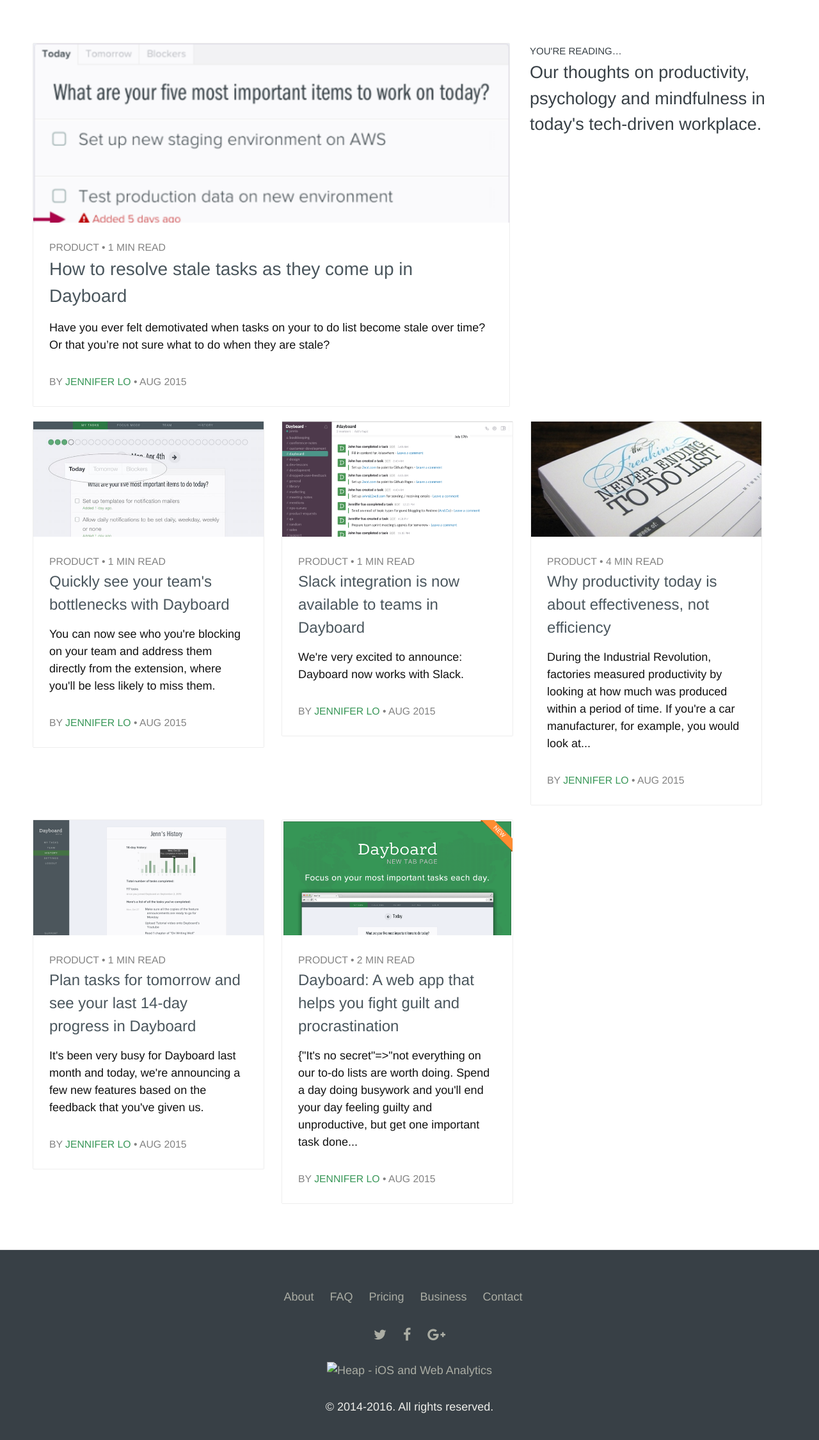
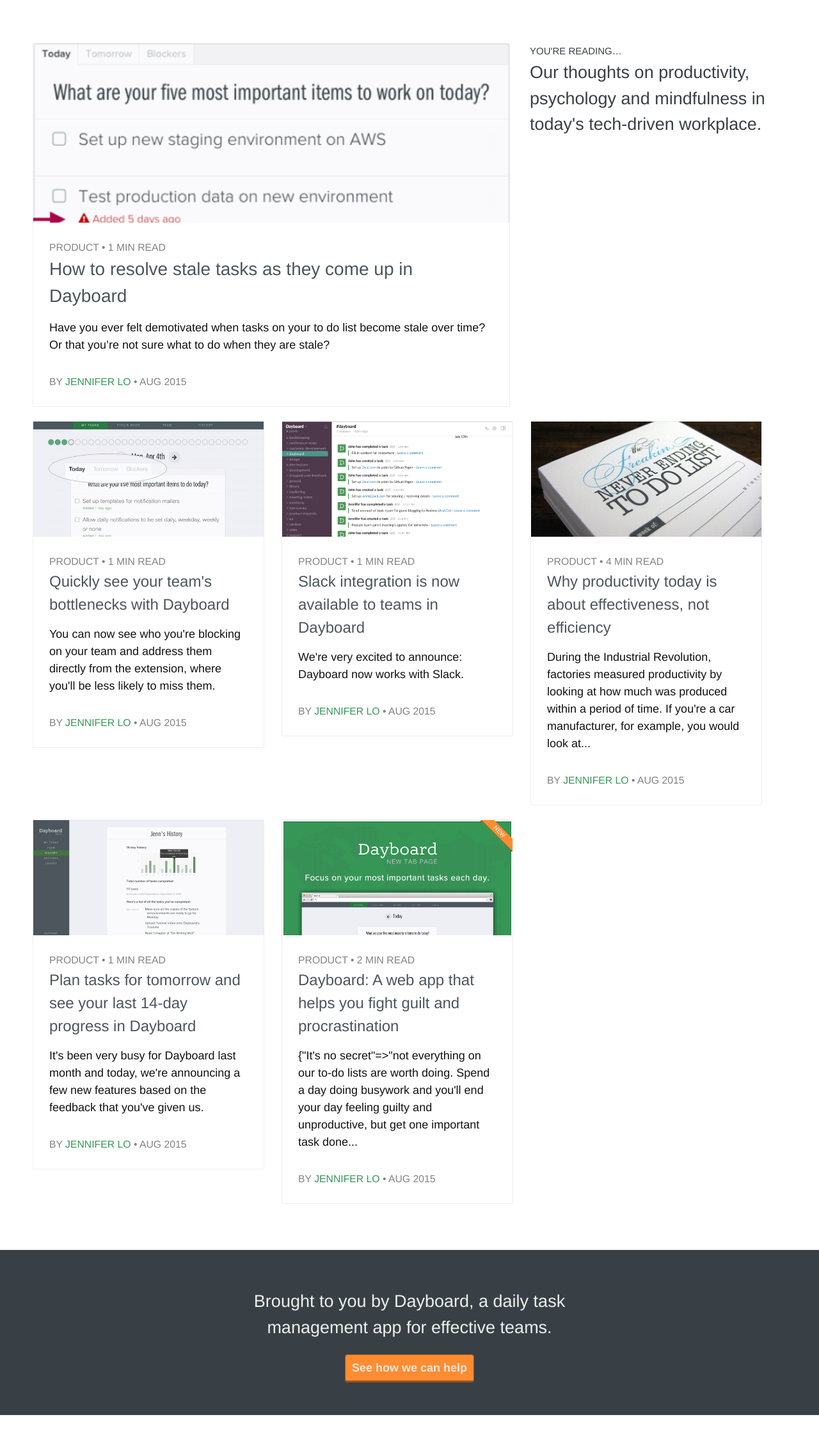
Before and after one commit to dayboard/blog, a Jekyll site: the page built from index.html, in a window 1280 px wide, cut to the strip 124-2397 px from the top of the page. Shown: the top 2251 px of the strip at 64% size. Built offline with Jekyll 4.4.1, drawn with Linux system fonts in a browser that asks for light colours; nearby versions of some CDN libraries; after the commit the page ends 2336 px from its top, so only the background shows below that.

Commit message:
Changed original footer to leadgen brought to you by footer that links to Dayboard homepage + added styles for orange button

```diff
--- a/_includes/footer.html
+++ b/_includes/footer.html
@@ -2,7 +2,16 @@
 
   <div class="wrapper">
 
-    <div class="footer-links">
+    <div class="footer-leadgen">
+      <div class="about">
+        <h2>Brought to you by Dayboard, a daily task management app for effective teams.</h2>
+      </div>
+
+      <a class="orange-button" href="/">See how we can help</a>
+
+    </div>
+
+    <!--<div class="footer-links">
         <a href="http://dayboard.co/about">About</a>
         <a href="http://dayboard.co/faq">FAQ</a>
         <a href="http://dayboard.co/pricing">Pricing</a>
@@ -16,7 +25,7 @@
         <a href="https://heapanalytics.com/?utm_source=badge" style="margin-top:25px; display:inline-block;"><img style="width:108px;height:41px" src="//heapanalytics.com/img/badge.png" alt="Heap - iOS and Web Analytics" /></a>
     </div>
 
-    <span class="copyright">&copy; 2014-2016. All rights reserved.</span>
+    <span class="copyright">&copy; 2014-2016. All rights reserved.</span>-->
 
   </div>
 
--- a/_sass/_layout.scss
+++ b/_sass/_layout.scss
@@ -147,7 +147,30 @@
     &:hover { color: $ow6; }
   }
 
-  .footer-links {
+  .footer-leadgen {
+    max-width: 600px;
+    margin: 0 auto;
+
+    h2 { color: $ow6; }
+
+    a.orange-button {
+      background-color: $o3;
+      border: 1px solid $o1;
+      border-radius: 5px;
+      border-width: 1px 1px 3px;
+      color: $ow5;
+      font-weight: 600;
+      padding: 10px;
+
+      &:hover {
+        border: 1px solid $o2;
+        border-width: 1px 1px 3px;
+        color: $ow6;
+      }
+    }
+  }
+
+  /**.footer-links {
 
     .social-icons{
       display: block;
@@ -155,13 +178,7 @@
       margin-top: 30px;
       vertical-align: middle;
     }
-  }
-
-  .copyright {
-    color: $ow6;
-    display: block;
-    margin: 30px auto 0;
-  }
+  }*/
 }
 
 /* Gallery Layout */
```
